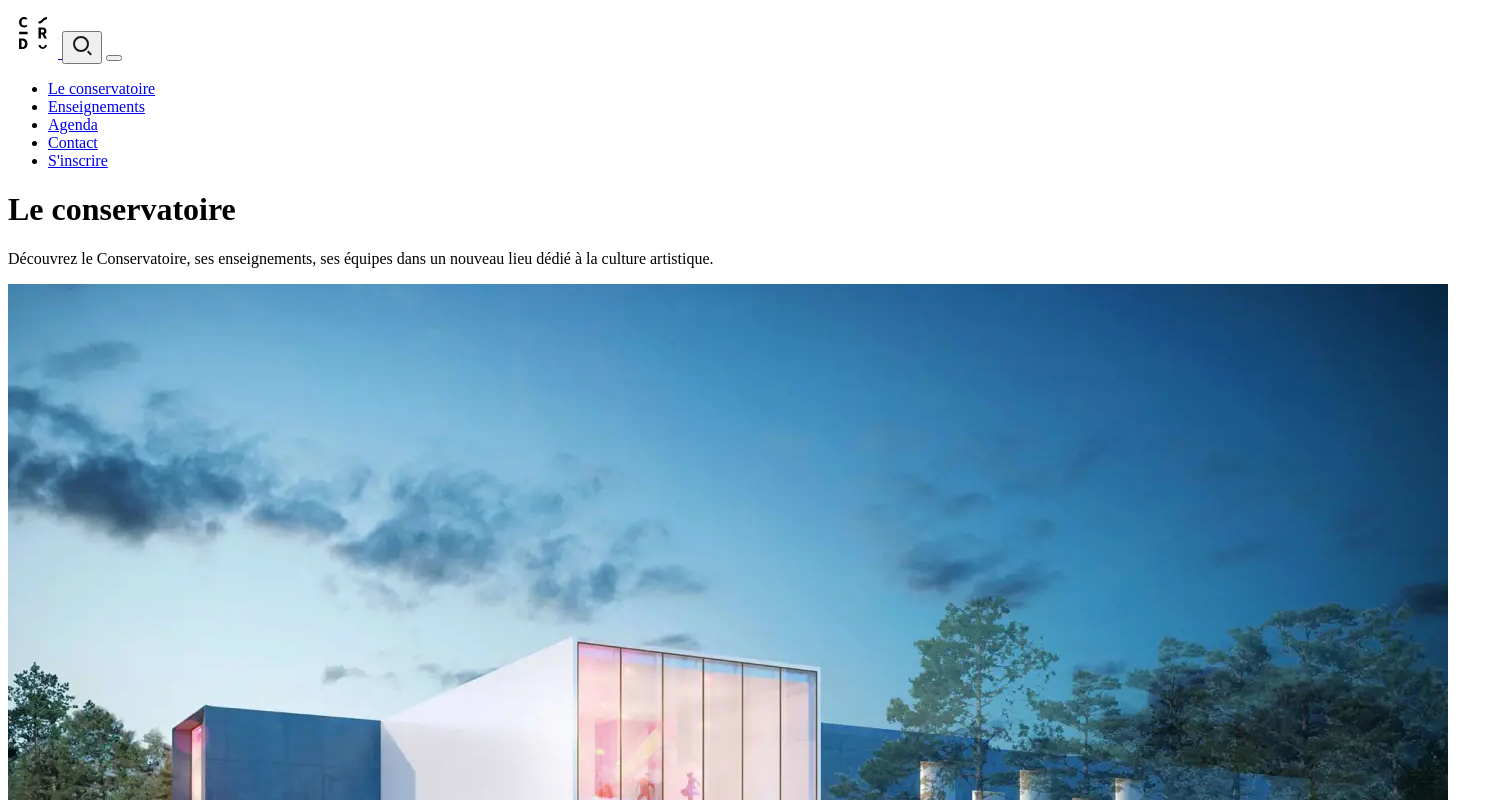
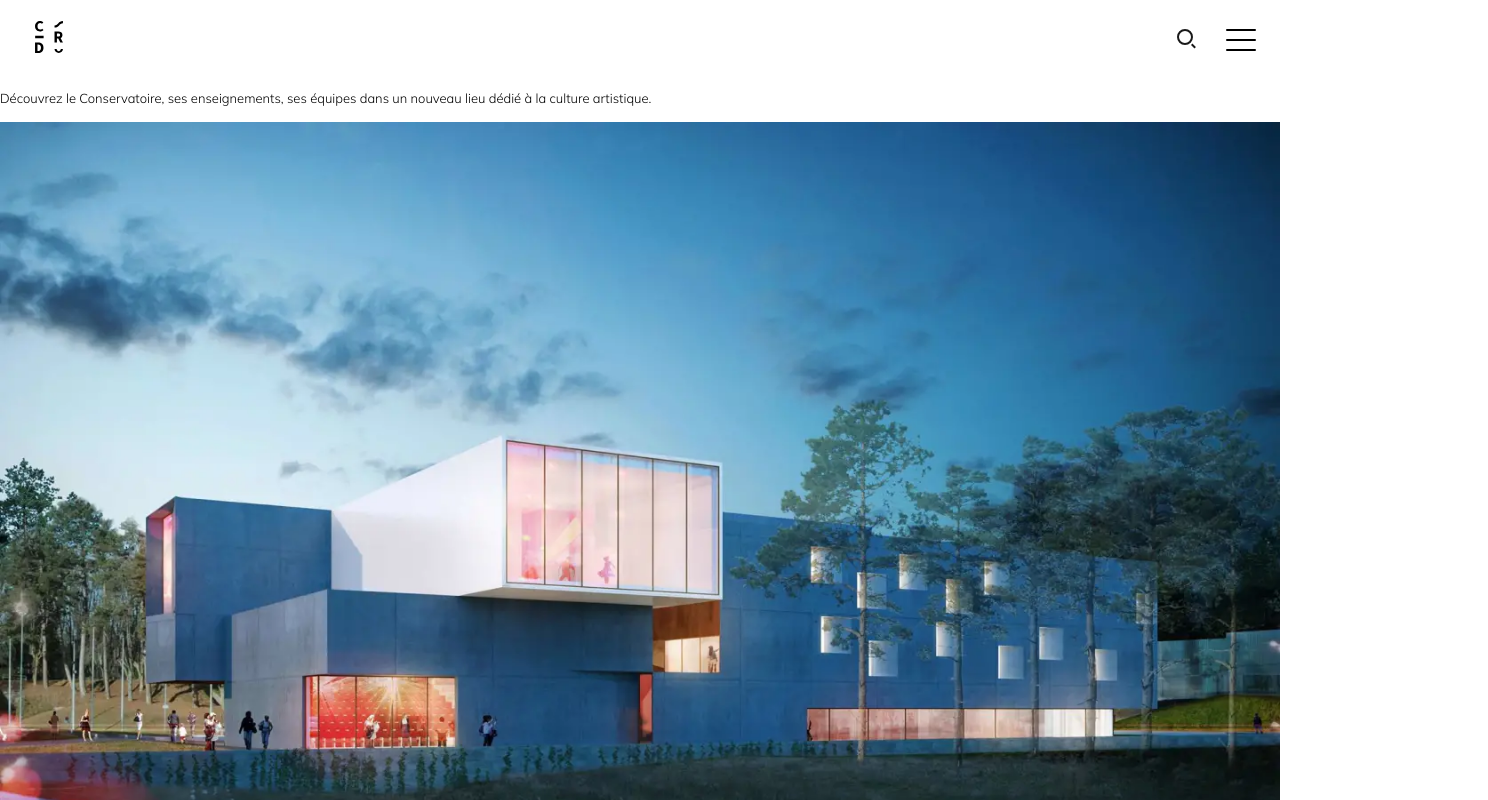
Before and after one commit to Anthox256/crd-mobile-etapes, a plain HTML site: page conservatoire.html in a window 1280 px wide. Shown: the top 800 px of the page, 1488 px wide, since content can reach past the window. Drawn offline with nearby package versions, Linux system fonts and the light colour scheme; files whose address does not match are found by name.

Commit message:
Etape 4 : Header + ajout classes avec BEM

```diff
--- a/conservatoire.html
+++ b/conservatoire.html
@@ -5,30 +5,34 @@
     <title>Conservatoire Henri Dutilleux — Conservatoire</title>
     <meta name="viewport" content="width=device-width, initial-scale=1.0">
     <meta name="description" content="Site du Conservatoire de Belfort">
+    <link rel="stylesheet" href="src/css/style.css">
   </head>
   <body>
-    <header>
+    <header class="header">
 
+      <div class="header__start">
         <a href="/">
           <img src="assets/icones/logo.svg" alt="logo du conservatoire Henri Dutilleux">
         </a>
-
-      <button>
+      </div>
+      <div class="header__end">
+        <button class="header__search">
           <img src="assets/icones/icon_search.svg" alt="icone de recherche">
         </button>
-      <button>
-        <span></span>
+        <button class="header__menuBtn menuBurger">
+          <span class="menuBurger__bar"></span>
         </button>
 
-      <nav>
-        <ul>
-          <li><a href="conservatoire.html">Le conservatoire</a></li>
-          <li><a href="#">Enseignements</a></li>
-          <li><a href="agenda.html">Agenda</a></li>
-          <li><a href="#">Contact</a></li>
-          <li><a href="inscription.html">S'inscrire</a></li>
+        <nav class="header__menu menu">
+          <ul class="menu__list">
+            <li class="menu__item"><a class="menu__link" href="conservatoire.html">Le conservatoire</a></li>
+            <li class="menu__item"><a class="menu__link" href="#">Enseignements</a></li>
+            <li class="menu__item"><a class="menu__link" href="agenda.html">Agenda</a></li>
+            <li class="menu__item"><a class="menu__link" href="#">Contact</a></li>
+            <li class="menu__item menu__item--btn"><a class="menu__link" href="inscription.html">S'inscrire</a></li>
           </ul>
         </nav>
+      </div>
 
     </header>
 
--- a/src/css/components/menu.css
+++ b/src/css/components/menu.css
@@ -0,0 +1,39 @@
+.menu {
+  visibility: hidden;
+  position: fixed;
+}
+
+.menuBurger {
+  position: relative;
+  width: 30px;
+  cursor: pointer;
+  background: none;
+  border: none;
+  appearance: none;
+  outline: none;
+  display: flex;
+  justify-content: center;
+  align-items: center;
+}
+
+.menuBurger__bar,
+.menuBurger__bar::before,
+.menuBurger__bar::after {
+  content: '';
+  background: var(--gray-black);
+  height: 2px;
+  width: 100%;
+  position: absolute;
+  border-radius: 2px;
+  left: 0;
+  z-index: 10;
+  transition: all .4s ease-in-out;
+}
+
+.menuBurger__bar::before {
+  top: -10px;
+}
+
+.menuBurger__bar::after {
+  top: 10px;
+}
--- a/src/css/layout/header.css
+++ b/src/css/layout/header.css
@@ -0,0 +1,36 @@
+.header {
+  background-color: var(--gray-white);
+  position: fixed;
+  top: 0;
+  left: 0;
+  width: 100%;
+  min-height: 80px;
+  z-index: 10;
+  display: flex;
+  align-items: stretch;
+  justify-content: space-between;
+  padding: 0 var(--space3x);
+  transition: all .4s ease;
+}
+
+.header__start {
+  display: flex;
+  align-items: center;
+}
+
+.header__end {
+  display: flex;
+}
+
+.header__search {
+  -webkit-appearance: none;
+  appearance: none;
+  border: none;
+  background: inherit;
+  width: 80px;
+  cursor: pointer;
+}
+
+.header__search:focus {
+  outline: none;
+}
```
Also changed, not shown: agenda.html (+15 -12 lines), concert-ouverture.html (+15 -12 lines), index.html (+15 -12 lines), inscription.html (+15 -12 lines), 1 other file. Lines whose indentation alone changed are shown as unchanged.
